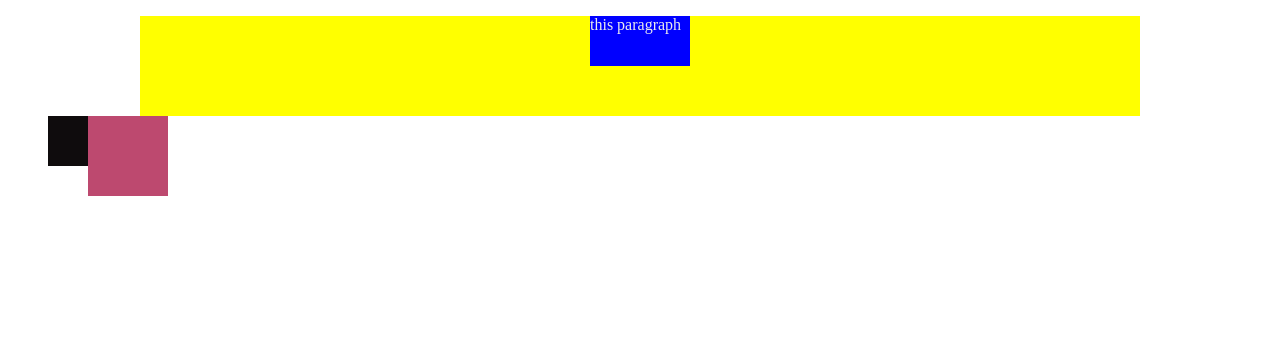
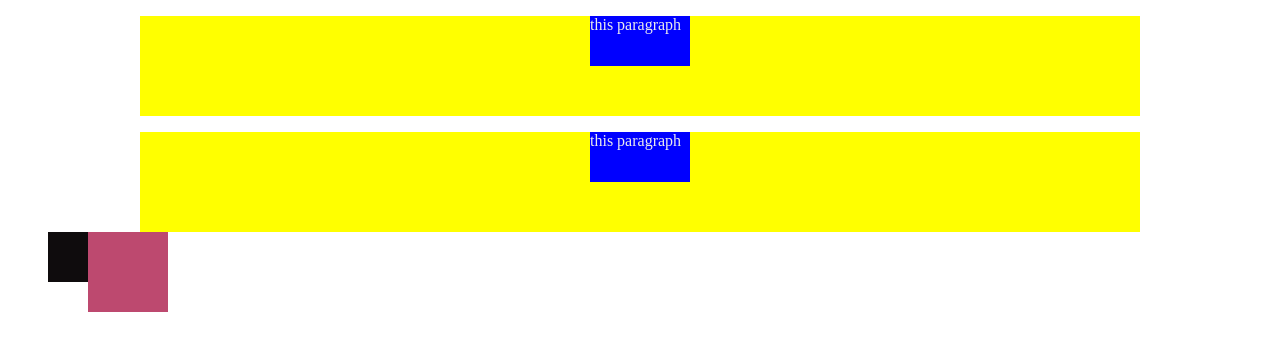
Before and after one commit to zahid-mughal/17-dec-test, a plain HTML site: page index.html in a window 1280 px wide. Drawn offline with Linux system fonts and the light colour scheme; files whose address does not match are found by name.

Commit message:
adding two more divs to check max-width

```diff
--- a/index.html
+++ b/index.html
@@ -25,6 +25,24 @@
     <p class="center">this paragraph</p> -->
 </div>
 </div>
+<div class="cont1">
+    <div class="in-cont">
+<p class="center">this paragraph</p>
+<!-- <p class="center">this paragraph</p>
+<p class="center">this paragraph</p><p class="center">this paragraph</p>
+<p class="center">this paragraph</p><p class="center">this paragraph</p>
+<p class="center">this paragraph</p><p class="center">this paragraph</p>
+<p class="center">this paragraph</p><p class="center">this paragraph</p>
+<p class="center">this paragraph</p><p class="center">this paragraph</p>
+<p class="center">this paragraph</p><p class="center">this paragraph</p>
+<p class="center">this paragraph</p><p class="center">this paragraph</p>
+<p class="center">this paragraph</p><p class="center">this paragraph</p>
+<p class="center">this paragraph</p><p class="center">this paragraph</p>
+<p class="center">this paragraph</p><p class="center">this paragraph</p>
+<p class="center">this paragraph</p>
+<p class="center">this paragraph</p> -->
+</div>
+</div>
 
 <div class="mcheck">
     <div class="in"></div>
```
